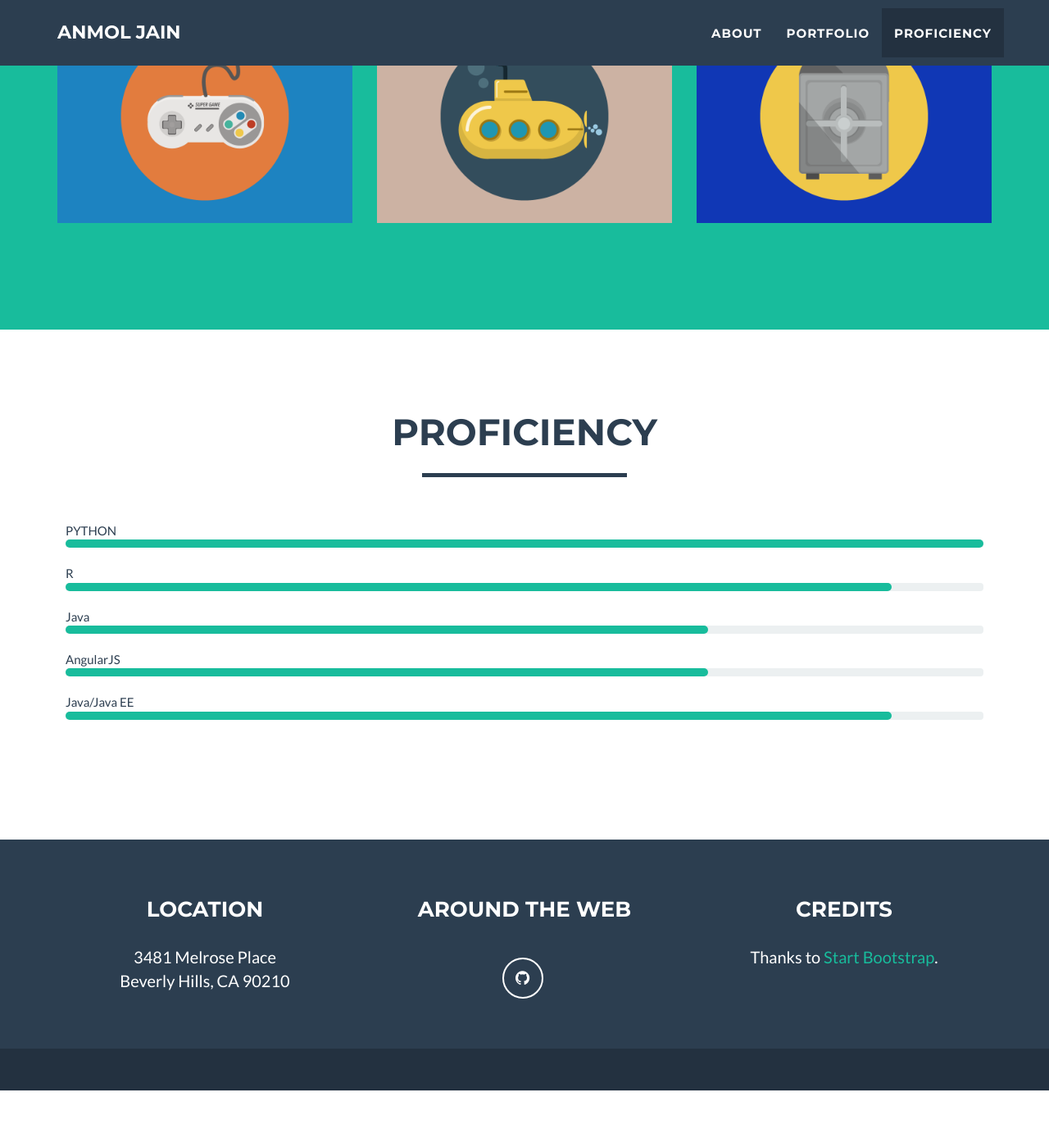
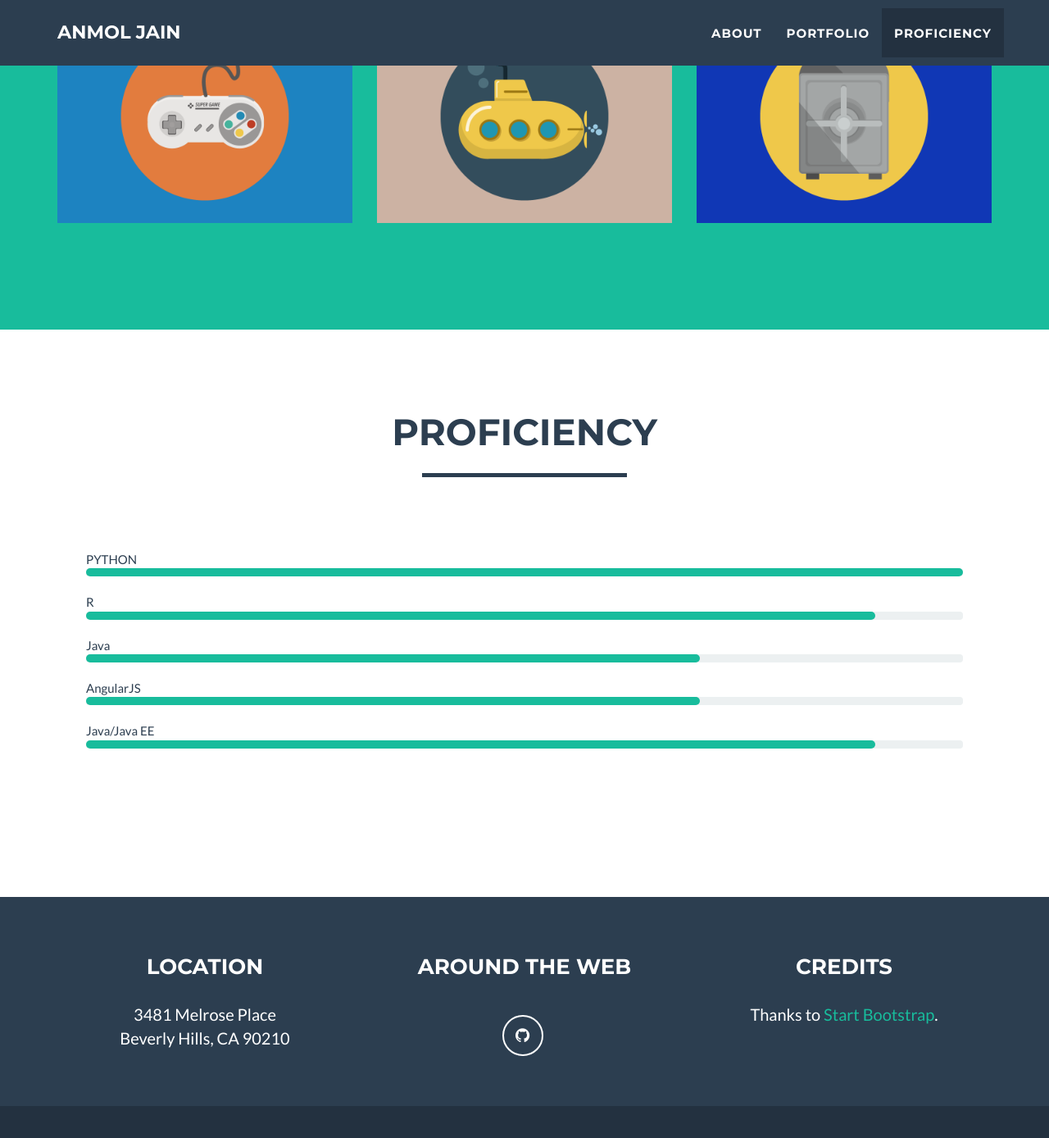
Before and after one commit to anmolaj/anmolaj.github.io, a Jekyll site: the page built from index.html, in a window 1280 px wide and 1400 px high, scrolled down 1754 px. Shown: the top 1388 px of the window at 82% size. Built offline with Jekyll 4.4.1, drawn with Linux system fonts in a browser that asks for light colours; before the commit the page ends 3084 px from its top, so only the background shows below that.

Commit message:
Style Profieciency %

```diff
--- a/_includes/css/main.css
+++ b/_includes/css/main.css
@@ -499,6 +499,6 @@ footer .footer-below {
 
 .grid-block {
 
-    padding: 15px 25px;
+    padding: 50px 50px;
     margin: 10px 0;
 }
```
